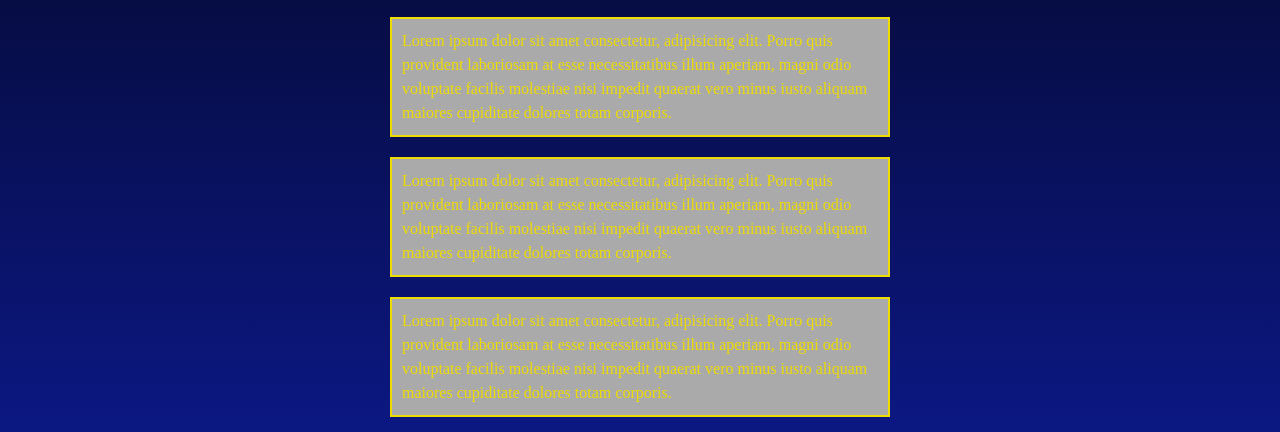
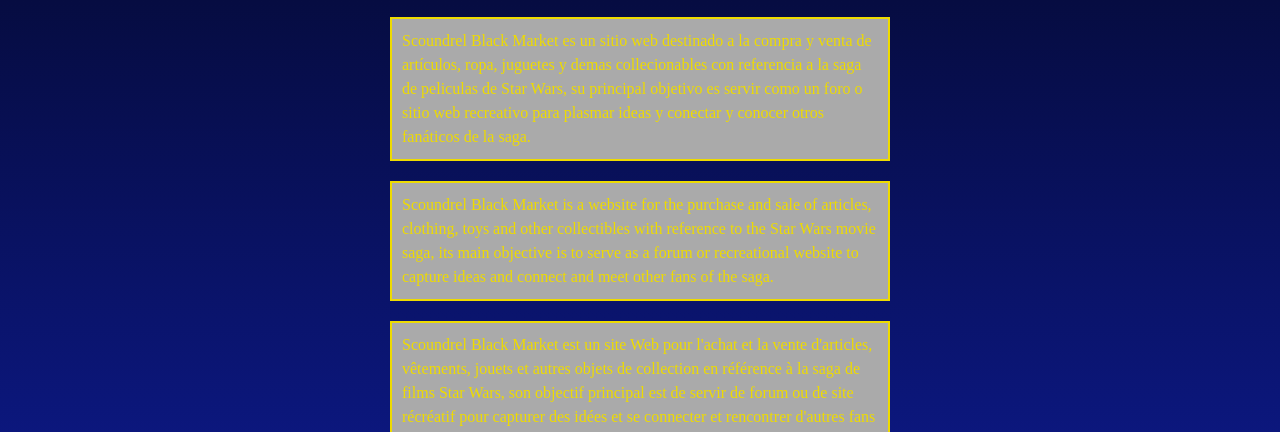
Before and after one commit to BlasPawluk/Proyecto-Final-BlasPawluk, a plain HTML site: page index.html in a window 1280 px wide. Shown: the part 477-909 px from the top of the page. Drawn offline with nearby package versions, Linux system fonts and the light colour scheme; a web font is replaced by a local one.

Commit message:
Elimine y cambie los lorems en index

```diff
--- a/index.html
+++ b/index.html
@@ -74,33 +74,36 @@
           <div class="textleft">
             <h1 class="textoprincipal">Bienvenidos/Welcome</h1>
           </div>
-          <div class="textleft">
-            <p class="textoprincipal">
-              Lorem ipsum dolor sit amet consectetur, adipisicing elit. Porro
-              quis provident laboriosam at esse necessitatibus illum aperiam,
-              magni odio voluptate facilis molestiae nisi impedit quaerat vero
-              minus iusto aliquam maiores cupiditate dolores totam corporis.
-            </p>
-          </div>
 
           <div>
             <div class="textleft">
               <p class="textoprincipal">
-                Lorem ipsum dolor sit amet consectetur, adipisicing elit. Porro
-                quis provident laboriosam at esse necessitatibus illum aperiam,
-                magni odio voluptate facilis molestiae nisi impedit quaerat vero
-                minus iusto aliquam maiores cupiditate dolores totam corporis.
+                Scoundrel Black Market es un sitio web destinado a la compra y
+                venta de artículos, ropa, juguetes y demas collecionables con
+                referencia a la saga de peliculas de Star Wars, su principal
+                objetivo es servir como un foro o sitio web recreativo para
+                plasmar ideas y conectar y conocer otros fanáticos de la saga.
               </p>
             </div>
 
             <div class="textleft">
               <p class="textoprincipal">
-                Lorem ipsum dolor sit amet consectetur, adipisicing elit. Porro
-                quis provident laboriosam at esse necessitatibus illum aperiam,
-                magni odio voluptate facilis molestiae nisi impedit quaerat vero
-                minus iusto aliquam maiores cupiditate dolores totam corporis.
+                Scoundrel Black Market is a website for the purchase and sale of
+                articles, clothing, toys and other collectibles with reference
+                to the Star Wars movie saga, its main objective is to serve as a
+                forum or recreational website to capture ideas and connect and
+                meet other fans of the saga.
               </p>
             </div>
+          </div>
+          <div class="textleft">
+            <p class="textoprincipal">
+              Scoundrel Black Market est un site Web pour l'achat et la vente
+              d'articles, vêtements, jouets et autres objets de collection en
+              référence à la saga de films Star Wars, son objectif principal est
+              de servir de forum ou de site récréatif pour capturer des idées et
+              se connecter et rencontrer d'autres fans de la saga.
+            </p>
           </div>
         </nav>
       </main>
```
